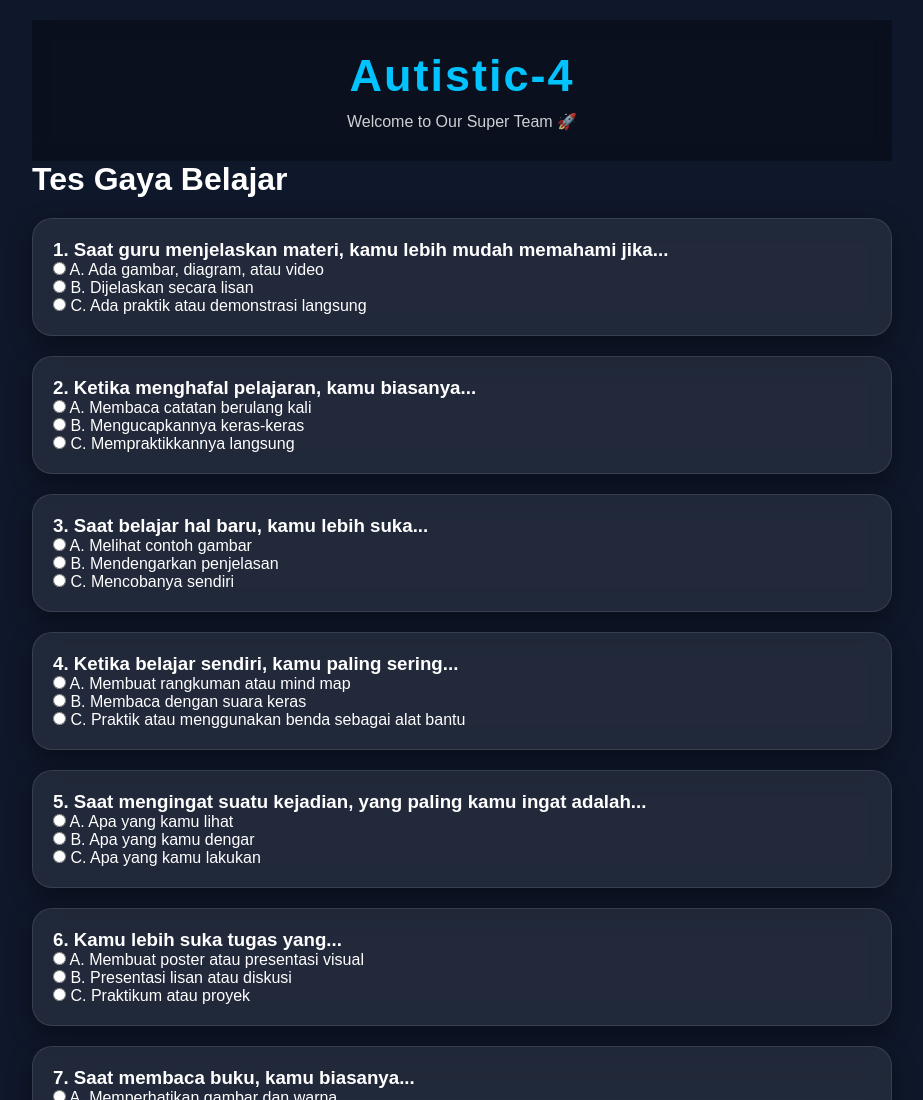
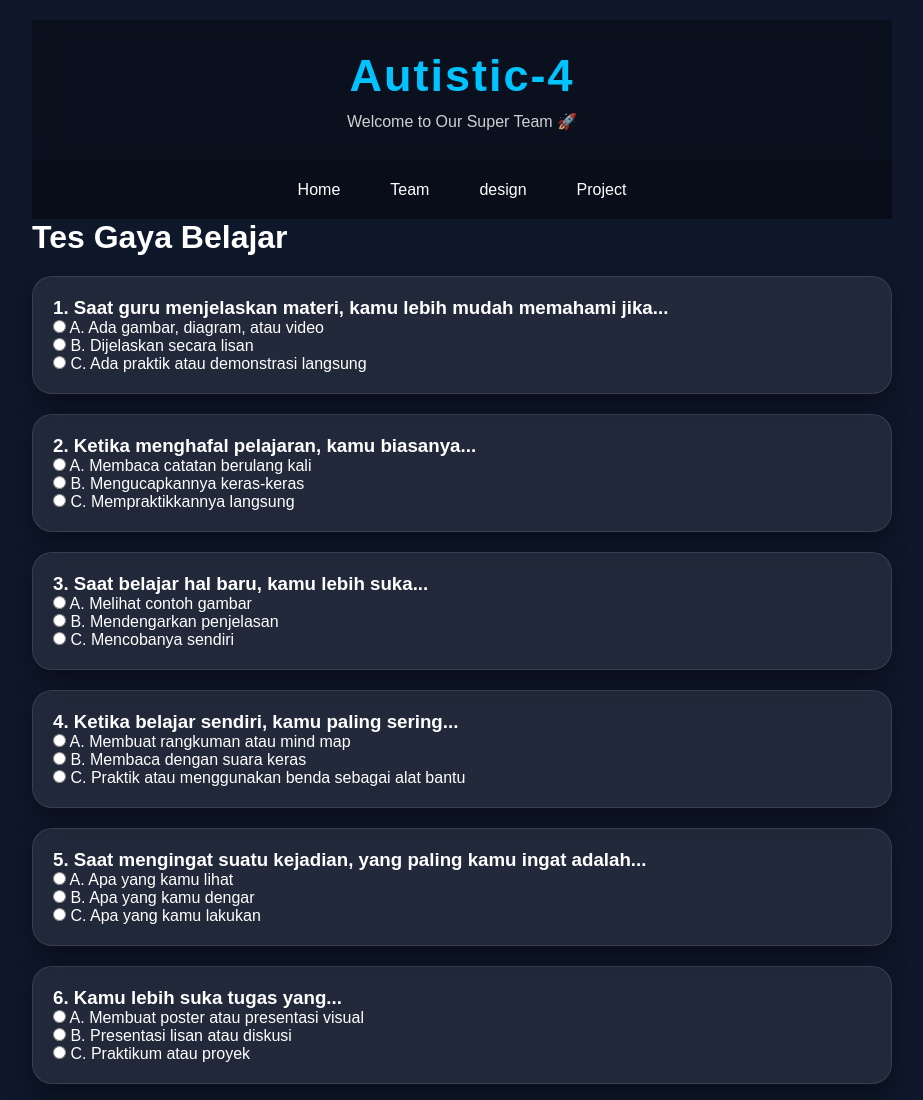
Before and after one commit to knznara/Autistic-4, a plain HTML site: page test.html in a window 1280 px wide. Shown: the top 1100 px of the page, without its empty margins (178-1101 px from the left). Drawn offline with Linux system fonts and the light colour scheme.

Commit message:
Update test.html

```diff
--- a/test.html
+++ b/test.html
@@ -12,6 +12,13 @@
     <h1>Autistic-4</h1>
     <p>Welcome to Our Super Team 🚀</p>
 </header>
+
+<nav>
+    <a href="index.html">Home</a>
+    <a href="Team.html">Team</a>
+    <a href="Design.html">design</a>
+    <a href="test.html">Project</a>
+</nav>
 
 <style>
 
```
